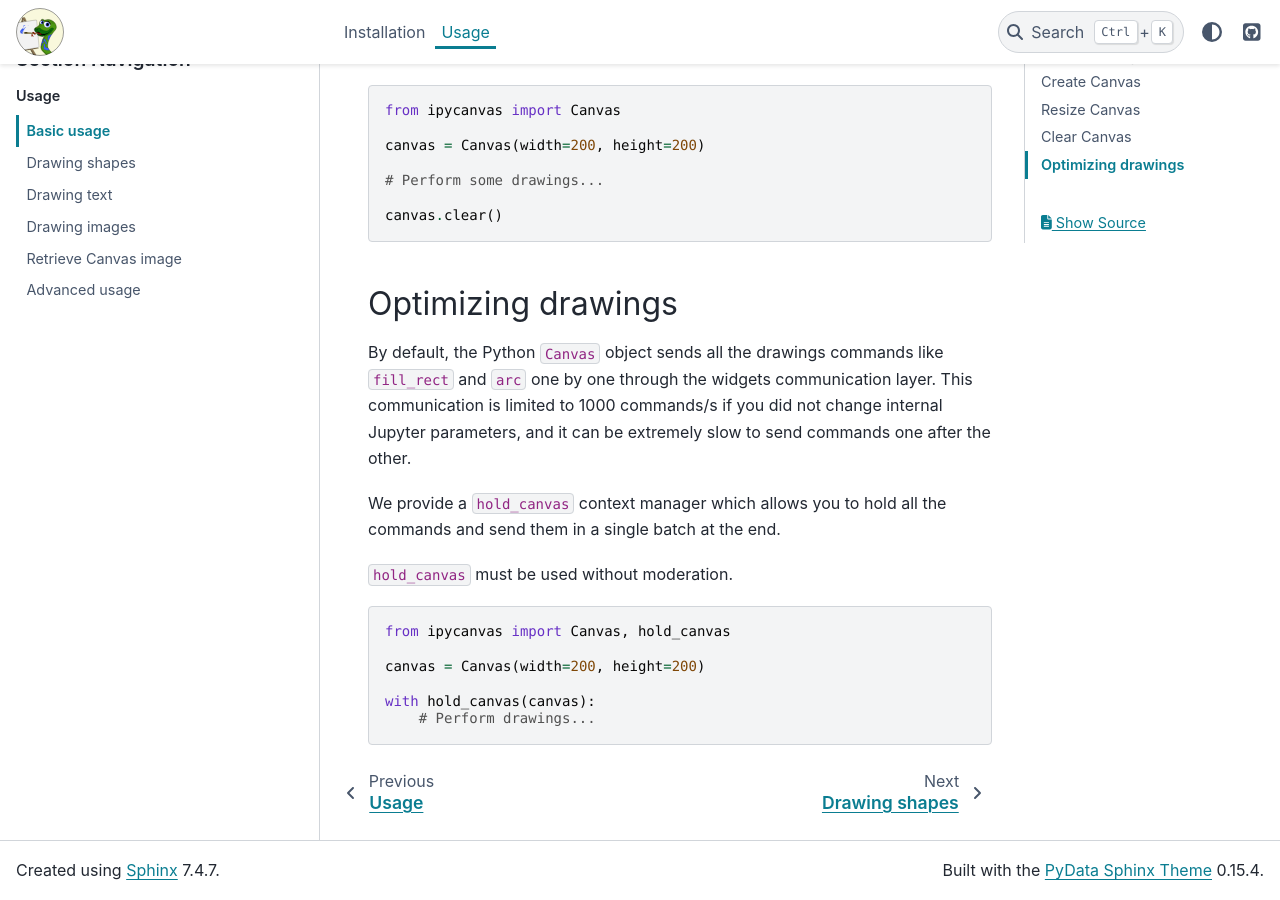
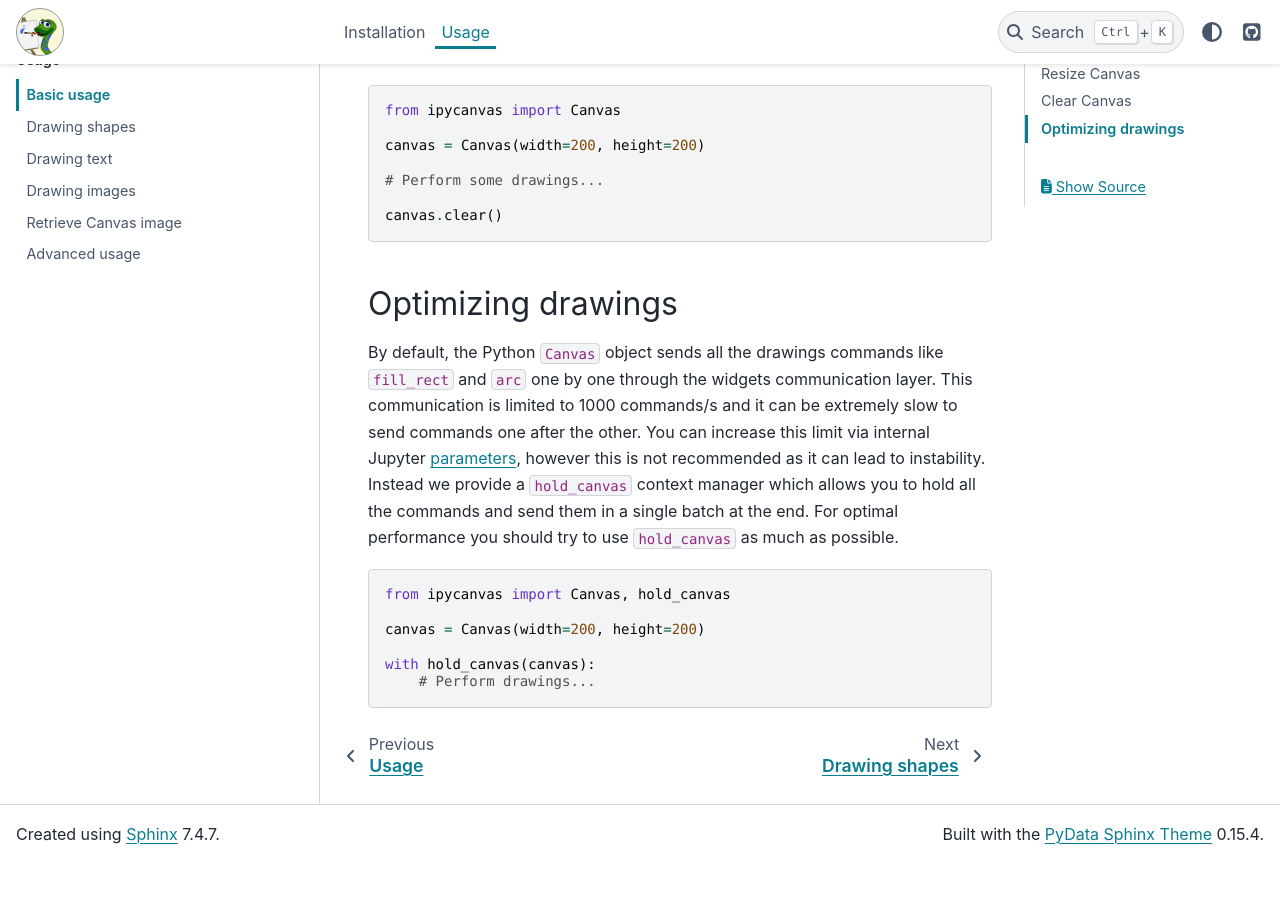
Before and after one commit to jupyter-widgets-contrib/ipycanvas, a Sphinx documentation site: the page built from docs/source/basic_usage.rst, in a window 1280 px wide and 900 px high, scrolled down 1264 px. Built offline with Sphinx 7.4.7 and the PyData theme 0.15.4, drawn with Linux system fonts in a browser that asks for light colours; pages that are not in the unit, such as notebooks, are missing from menus; after the commit the page ends 2127 px from its top, so only the background shows below that.

Commit message:
rephrase hold_canvas explanation

```diff
--- a/docs/source/basic_usage.rst
+++ b/docs/source/basic_usage.rst
@@ -62,14 +62,12 @@ Optimizing drawings
 -------------------
 
 By default, the Python ``Canvas`` object sends all the drawings commands like ``fill_rect``
-and ``arc`` one by one through the widgets communication layer. This communication is
-limited to 1000 commands/s if you did not change internal Jupyter parameters, and it can
-be extremely slow to send commands one after the other.
-
-We provide a ``hold_canvas`` context manager which allows you to hold all the commands and
-send them in a single batch at the end.
-
-``hold_canvas`` must be used without moderation.
+and ``arc`` one by one through the widgets communication layer. This communication is limited
+to 1000 commands/s and it can be extremely slow to send commands one after the other.
+You can increase this limit via internal Jupyter `parameters <https://github.com/martinRenou/ipycanvas/issues/102>`_,
+however this is not recommended as it can lead to instability. Instead we provide a ``hold_canvas``
+context manager which allows you to hold all the commands and send them in a single batch at the end. For
+optimal performance you should try to use ``hold_canvas`` as much as possible.
 
 .. code:: Python
 
```
